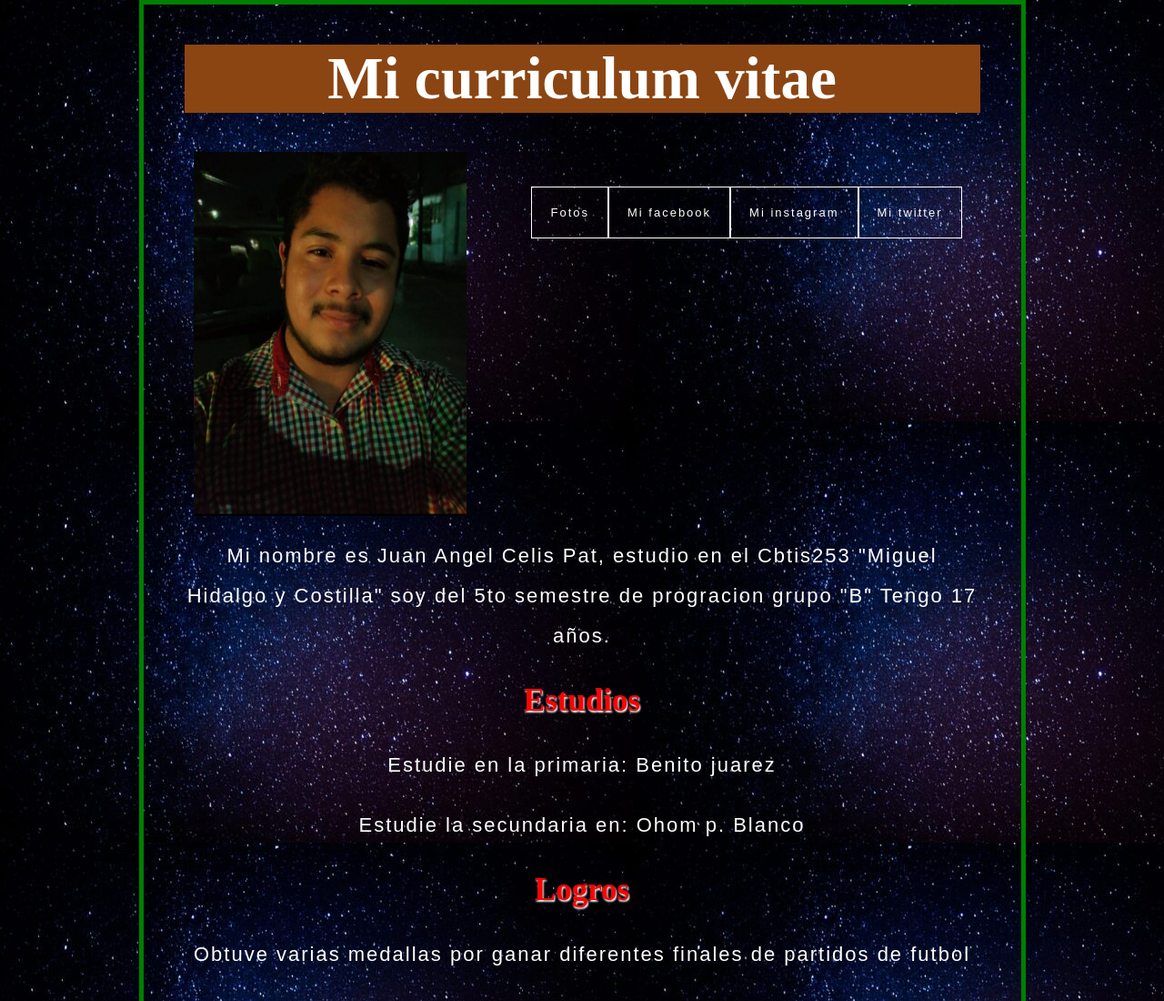
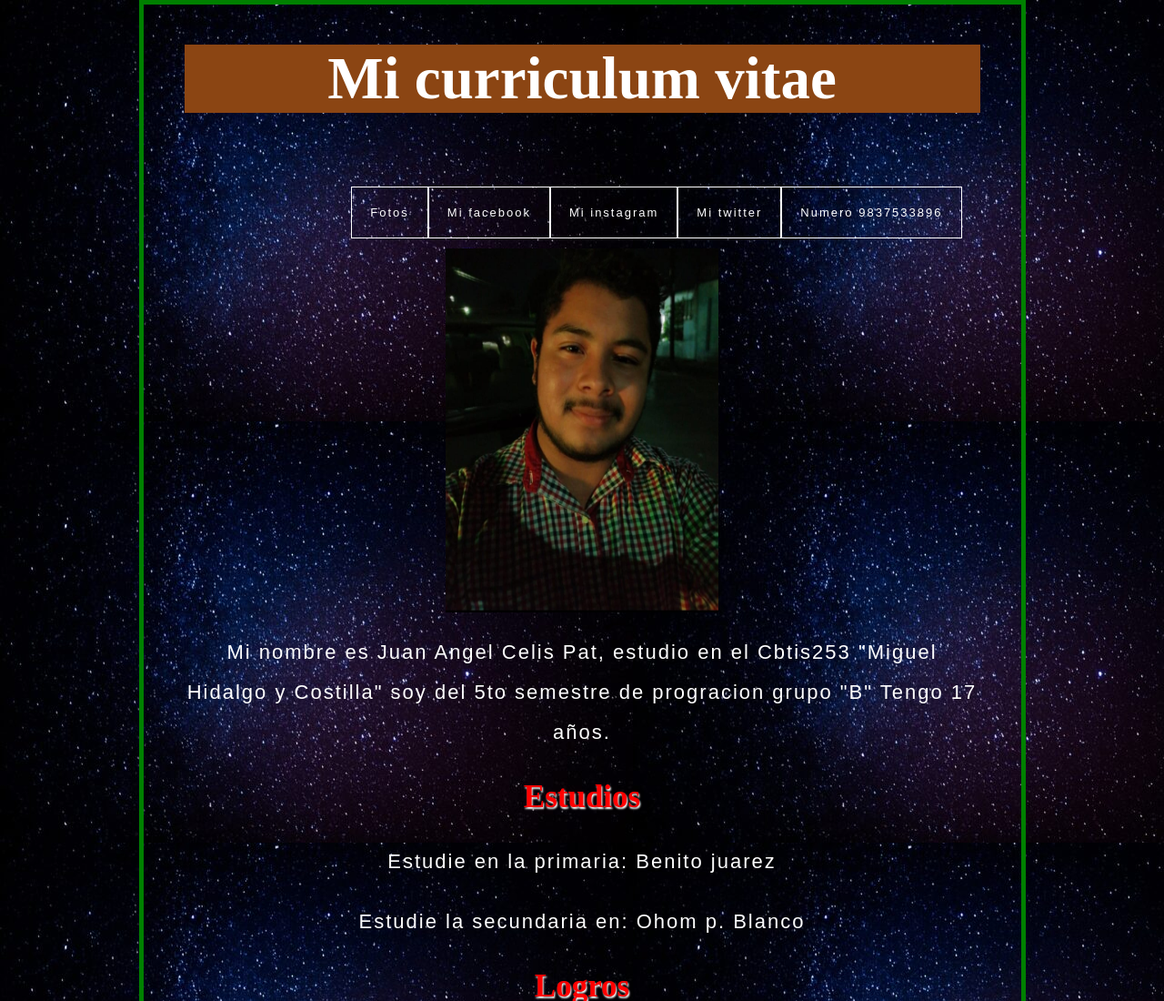
Before and after one commit to Angelc240/Angelc240.github.io, a plain HTML site: page index.html in a window 1280 px wide. Shown: the top 1100 px of the page at 91% size. Drawn offline with Linux system fonts and the light colour scheme.

Commit message:
actualizando index.html

```diff
--- a/index.html
+++ b/index.html
@@ -15,6 +15,7 @@
                             <li><a href="https://www.facebook.com/angel.celis.73157203">Mi facebook</a></li>
                             <li><a href="https://www.instagram.com/angel_celis05/">Mi instagram</a></li>
                             <li><a href="https://twitter.com/AngelCe03569381">Mi twitter</a></li>
+                            <li><a href="">Numero 9837533896</a></li>
                         </ul>
                     </nav>
         </tr>
```
